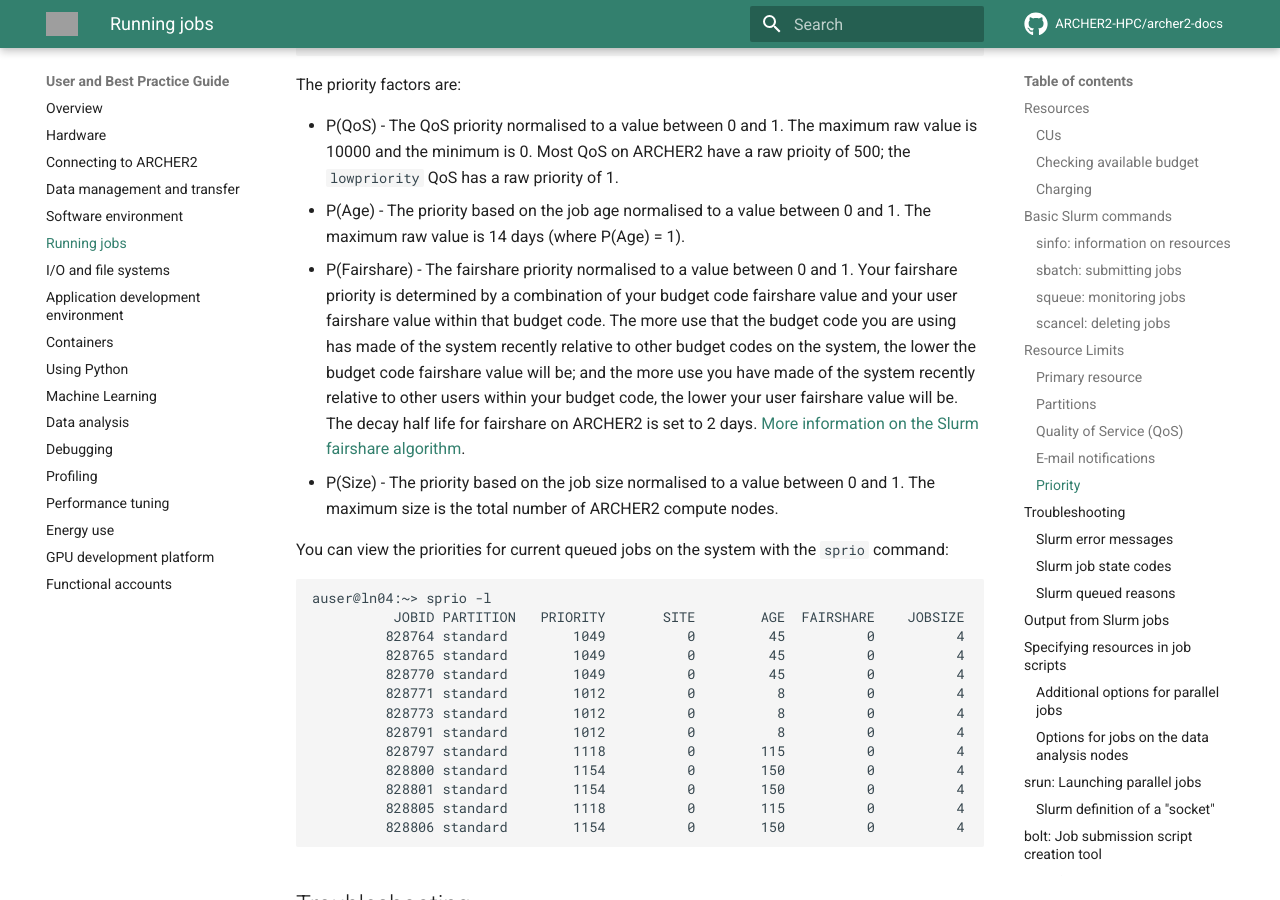
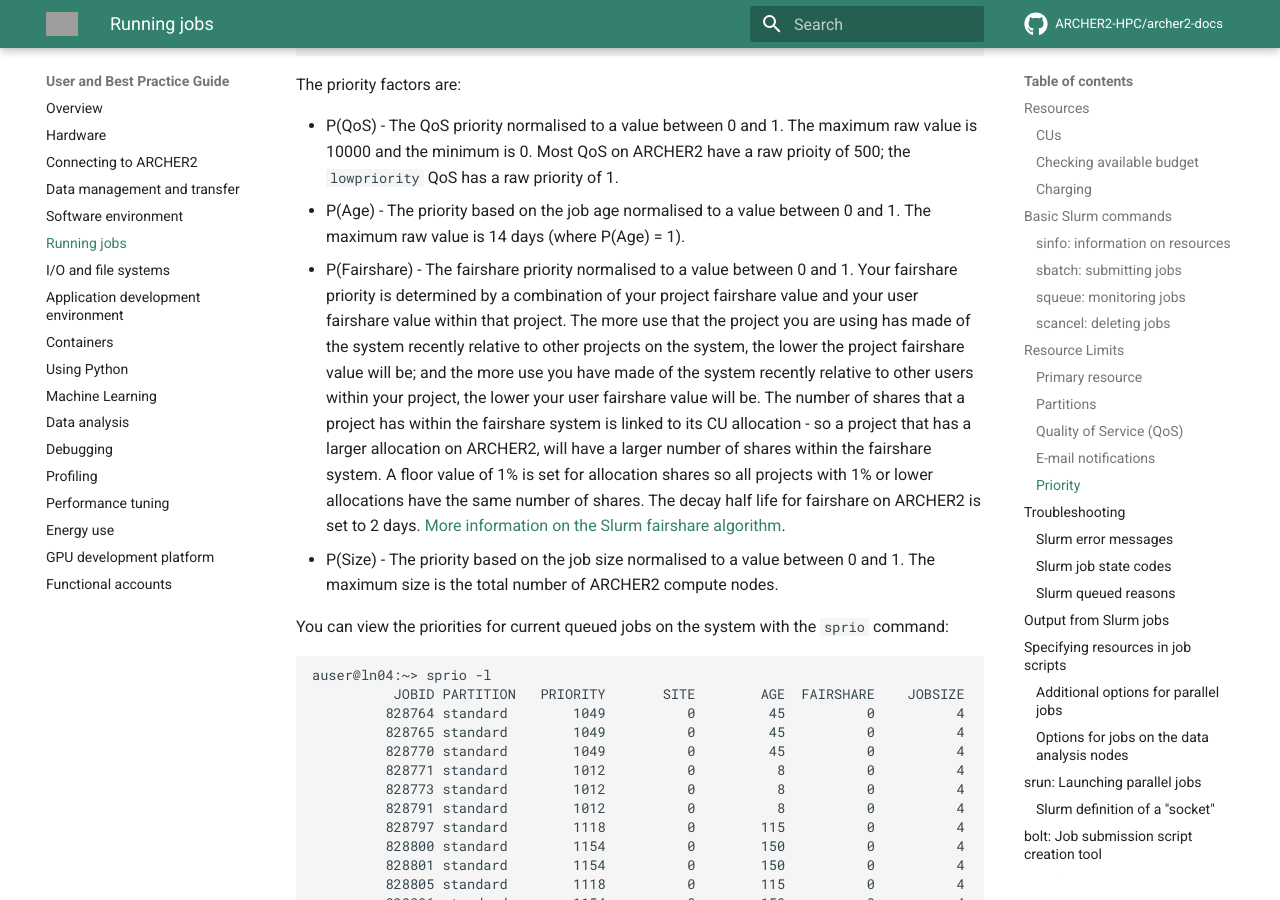
Before and after one commit to ARCHER2-HPC/archer2-docs, an MkDocs documentation site: the page built from docs/user-guide/scheduler.md, in a window 1280 px wide and 900 px high, scrolled down 7634 px. Built offline with MkDocs 1.6.1 and Material for MkDocs 9.7.7, drawn with Linux system fonts in a browser that asks for light colours; comment, search, counter and statistics services are not loaded; grey boxes are pictures that could not be loaded.

Commit message:
Updates description of fairshare to match current implementation

```diff
--- a/docs/user-guide/scheduler.md
+++ b/docs/user-guide/scheduler.md
@@ -270,14 +270,18 @@ The priority factors are:
 - P(Age) - The priority based on the job age normalised to a value between 0 and 1.
   The maximum raw value is 14 days (where P(Age) = 1).
 - P(Fairshare) - The fairshare priority normalised to a value between 0 and 1. Your
-  fairshare priority is determined by a combination of your budget code fairshare
-  value and your user fairshare value within that budget code. The more use that
-  the budget code you are using has made of the system recently relative to other
-  budget codes on the system, the lower the budget code fairshare value will be; and the more
+  fairshare priority is determined by a combination of your project fairshare
+  value and your user fairshare value within that project. The more use that
+  the project you are using has made of the system recently relative to other
+  projects on the system, the lower the project fairshare value will be; and the more
   use you have made of the system recently relative to other users within your
-  budget code, the lower your user fairshare value will be. The decay half life
-  for fairshare on ARCHER2 is set to 2 days. [More information on the Slurm fairshare
-  algorithm](https://slurm.schedmd.com/fair_tree.html).
+  project, the lower your user fairshare value will be. The number of shares that
+  a project has within the fairshare system is linked to its CU allocation - so
+  a project that has a larger allocation on ARCHER2, will have a larger number of
+  shares within the fairshare system. A floor value of 1% is set for allocation shares
+  so all projects with 1% or lower allocations have the same number of shares. The
+  decay half life for fairshare on ARCHER2 is set to 2 days. [More information on the
+  Slurm fairshare algorithm](https://slurm.schedmd.com/fair_tree.html).
 - P(Size) - The priority based on the job size normalised to a value between 0 and 1.
   The maximum size is the total number of ARCHER2 compute nodes.
 
```
